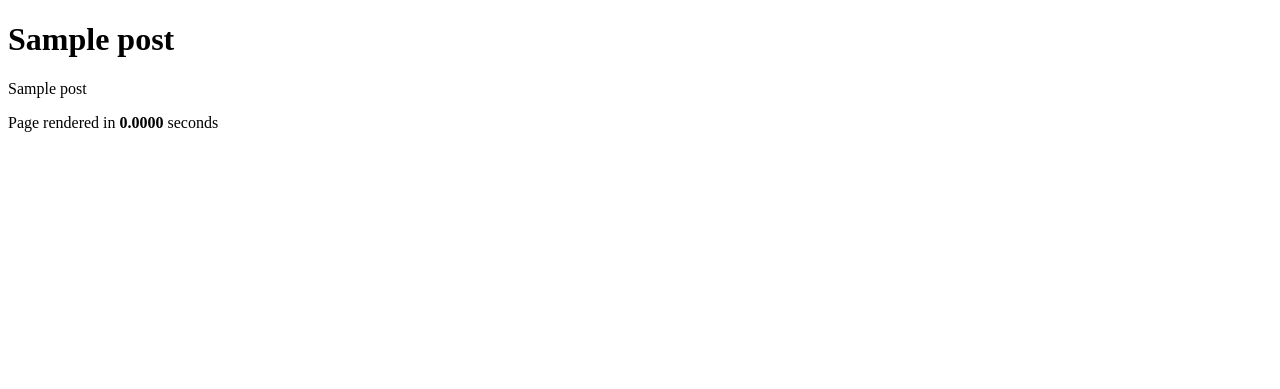
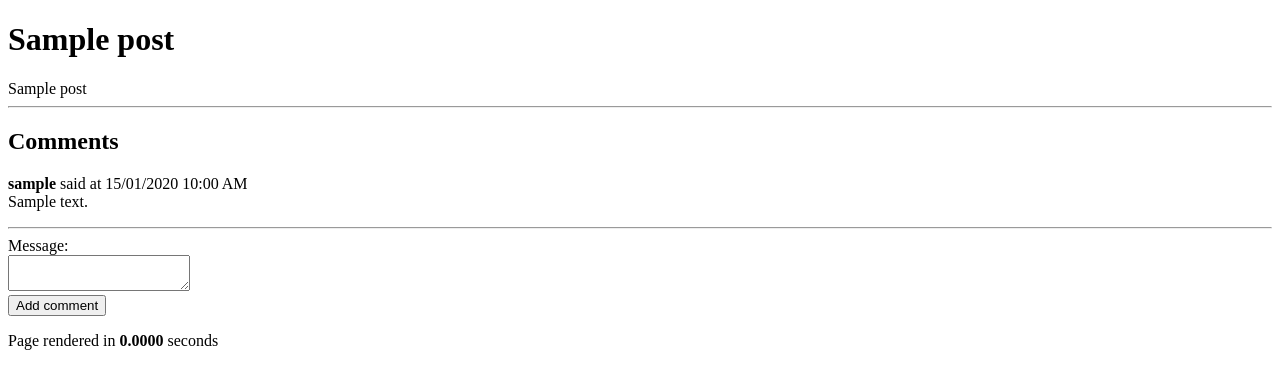
Before and after one commit to kamuz/ci, a CodeIgniter app: template application/views/post.php in a window 1280 px wide. Shown: the top 389 px of the page. Run offline with CodeIgniter, Linux system fonts and the light colour scheme; the template is opened without the code that fills it: most values are stand-ins (such as "Sample title", 1, 10 or a date in 2020).

Commit message:
Add comment to the post

```diff
--- a/application/controllers/posts.php
+++ b/application/controllers/posts.php
@@ -19,7 +19,10 @@ class Posts extends CI_Controller{
   }
 
   function post($post_id){
+    $this->load->model('comment');
+    $data['comments'] = $this->comment->get_comments($post_id);
     $data['post'] = $this->post->get_post($post_id);
+    $this->load->helper('form');
     $this->load->view('post', $data);
   }
 
--- a/application/views/post.php
+++ b/application/views/post.php
@@ -10,6 +10,21 @@
   <?php else: ?>
     <h1><?php echo $post['title']; ?></h1>
     <?php echo $post['post']; ?>
+    <hr>
+    <h2>Comments</h2>
+    <?php if(count($comments) > 0): ?>
+      <?php foreach($comments as $row): ?>
+        <p><strong><?php echo $row['username'] ?></strong> said at <?php echo date('d/m/Y H:i A', strtotime($row['date_added'])) ?><br><?php echo $row['comment'] ?></p>
+        <hr>
+      <?php endforeach; ?>
+    <?php else: ?>
+      <p>There are currently no comment.</p>
+    <?php endif; ?>
+    <?php echo form_open(base_url() . 'comments/add_comment/' . $post['post_id']); ?>
+    <label for="message">Message:</label><br>
+    <textarea name="comment" id="message"></textarea><br>
+    <input type="submit" value="Add comment">
+    <?php echo form_close(); ?>
   <?php endif; ?>
   <p class="footer">Page rendered in <strong>{elapsed_time}</strong> seconds</p>
 </body>
```
Also changed, not shown: application/controllers/comments.php (added, +25 -0 lines), application/models/comment.php (added, +15 -0 lines).
